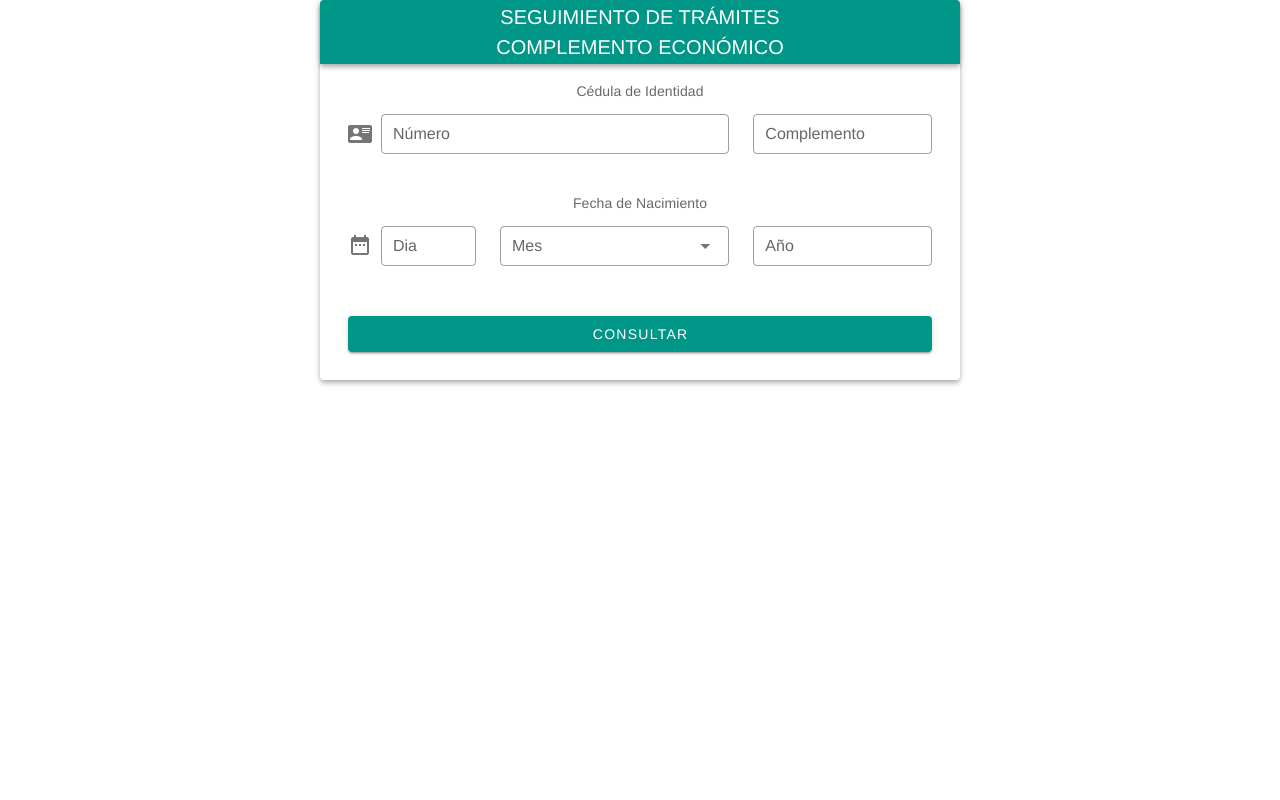
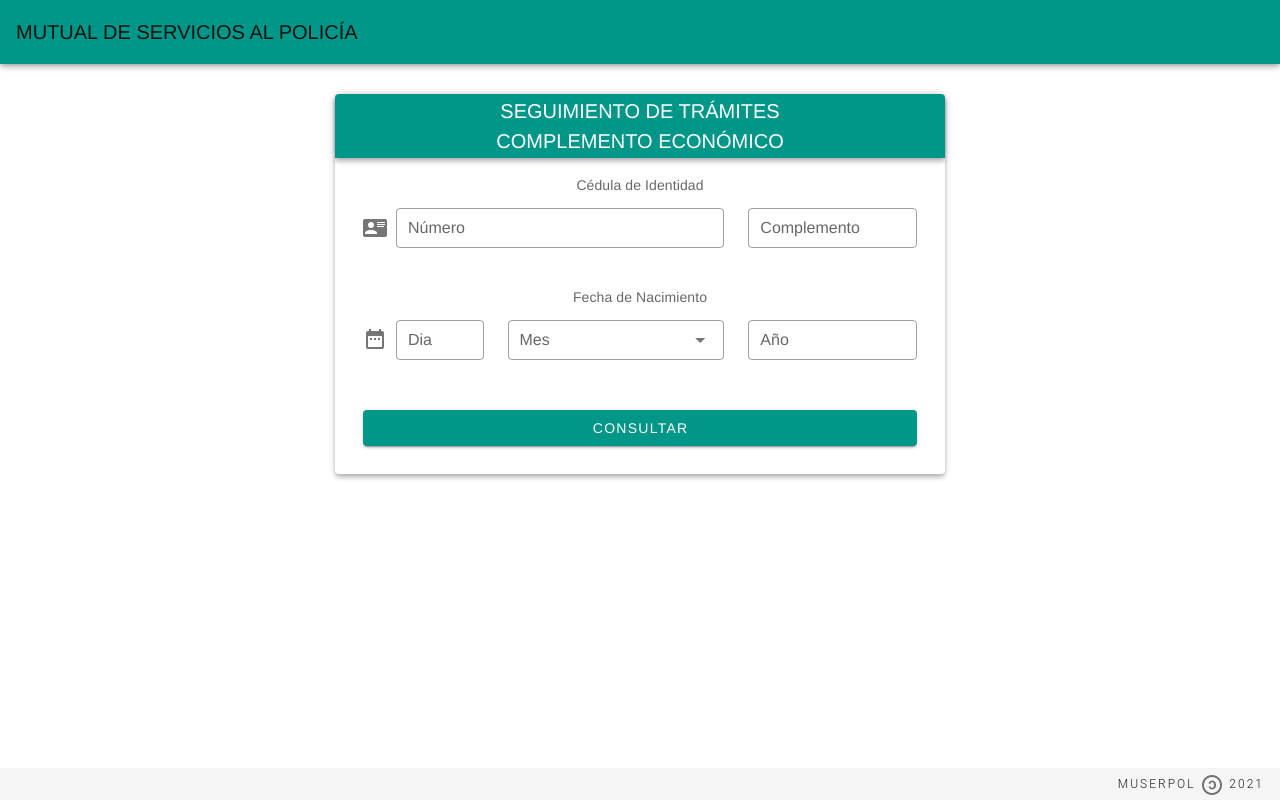
Before and after one commit to MUTUAL-DE-SERVICIOS-AL-POLICIA/SEG-BE, a Vue app: page / in a window 1280 px wide. Built offline with nearby package versions, Linux system fonts and the light colour scheme; a small style sheet from the web is missing.

Commit message:
adicion de cabecera y pie

```diff
--- a/src/App.vue
+++ b/src/App.vue
@@ -1,20 +1,26 @@
 <template>
   <v-app>
     <v-content>
-      <div>
-        <div>
+      <div id="app">
+        <div id="nav">
+          <Appbar />
           <Main />
+          <Footer />
         </div>
       </div>
     </v-content>
   </v-app>
 </template>
 <script>
+import Appbar from '@/layout/Appbar.vue';
 import Main from "@/components/main.vue";
+import Footer from '@/layout/Footer.vue';
 
 export default {
   components: {
+    Appbar,
     Main,
+    Footer
   },
 };
 </script>
--- a/src/components/main.vue
+++ b/src/components/main.vue
@@ -1,7 +1,7 @@
 <template>
   <v-container fluid fill-height>
     <v-row align-center justify="center">
-      <v-col cols="12" md="6" class="pa-0 ma-0">
+      <v-col cols="12" xs="12" md="6" class="pa-0 ma-0">
         <v-card class="elevation-4">
           <v-toolbar dark color="primary">
             <v-toolbar-title class="flex text-center"
@@ -11,10 +11,10 @@
           <v-card-text>
             <v-form  ref="form">
               <v-row class="pa-0 ma-0">
-                <v-col xs="12" sm="12" md="12" class="pa-0 ma-0"
+                <v-col cols="12" xs="12" md="12" class="pa-0 ma-0"
                   >Cédula de Identidad
                   <v-row class="pa-0 ma-0">
-                    <v-col xs="8" md="8">
+                    <v-col cols="12" xs="12" md="8">
                       <v-text-field
                         prepend-icon="mdi-card-account-details"
                         name="ci"
@@ -28,7 +28,7 @@
                         required
                       ></v-text-field>
                     </v-col>
-                    <v-col xs="4" md="4">
+                    <v-col cols="12" xs="12" md="4">
                       <v-text-field
                         name="complemento"
                         type="text"
@@ -43,10 +43,10 @@
                 </v-col>
               </v-row>
               <v-row class="pa-0 ma-0">
-                <v-col xs="12" sm="12" md="12" class="pa-0 ma-0"
+                <v-col cols="12" xs="12" md="12" class="pa-0 ma-0"
                   >Fecha de Nacimiento
                   <v-row class="pa-0 ma-0">
-                    <v-col xs="4" md="3">
+                    <v-col cols="12" xs="12" md="3">
                       <v-text-field
                         prepend-icon="mdi-calendar-range"
                         name="day"
@@ -60,7 +60,7 @@
                         :rules = "dayRules"
                       ></v-text-field>
                     </v-col>
-                    <v-col xs="4" md="5">
+                    <v-col cols="12" xs="12" md="5">
                       <v-select
                         :items="months"
                         item-text="name"
@@ -73,7 +73,7 @@
                         :rules = "monthRules"
                       ></v-select>
                     </v-col>
-                    <v-col xs="4" md="4">
+                    <v-col cols="12" xs="12" md="4">
                       <v-text-field
                         name="year"
                         label="Año"
--- a/src/layout/Appbar.vue
+++ b/src/layout/Appbar.vue
@@ -1,15 +1,57 @@
 <template>
-  <div>
-      NAVEGACIÓN
-  </div>
+  <v-app-bar
+    :clipped-left="clipped"
+    fixed
+    app
+    :style="{ background: $vuetify.theme.themes['light'].primary }"
+  >
+      <v-toolbar-title class="text-red" v-text="title" />
+    <v-spacer />
+    <!--<v-app-bar-nav-icon @click.stop="drawer = !drawer" />
+    <v-btn icon @click.stop="miniVariant = !miniVariant" color="success">
+      <v-icon>mdi-{{ `chevron-${miniVariant ? "right" : "left"}` }}</v-icon>
+    </v-btn>
+    <v-btn icon @click.stop="clipped = !clipped" color="success">
+      <v-icon>mdi-application</v-icon>
+    </v-btn>
+    <v-btn icon @click.stop="fixed = !fixed" color="success">
+      <v-icon>mdi-minus</v-icon>
+    </v-btn>
+    <v-toolbar-title class="text-red" v-text="title" />
+    <v-spacer />
+    <v-btn icon @click.stop="rightDrawer = !rightDrawer" color="success">
+      <v-icon>mdi-menu</v-icon>
+    </v-btn>-->
+  </v-app-bar>
 </template>
 
 <script>
 export default {
-
-}
+  data() {
+    return {
+      clipped: false,
+      drawer: false,
+      fixed: false,
+      items: [
+        {
+          icon: "mdi-apps",
+          title: "Administración",
+          to: "/",
+        },
+        {
+          icon: "mdi-chart-bubble",
+          title: "Aportes",
+          to: "/inspire",
+        },
+      ],
+      miniVariant: false,
+      right: true,
+      rightDrawer: false,
+      title: "MUTUAL DE SERVICIOS AL POLICÍA",
+    };
+  },
+};
 </script>
 
 <style>
-
 </style>
--- a/src/layout/Footer.vue
+++ b/src/layout/Footer.vue
@@ -1,15 +1,17 @@
 <template>
-  <div>
-      PIE
-  </div>
+  <v-footer
+    app
+    fixed
+    permanent
+    class="font-weight-light overline py-0"
+  >
+    <v-spacer></v-spacer>
+    <div>MUSERPOL <v-icon class="mdi-flip-h">mdi-copyright</v-icon> 2021</div>
+  </v-footer>
 </template>
 
 <script>
 export default {
-
+  name: 'app-footer'
 }
 </script>
-
-<style>
-
-</style>
```
